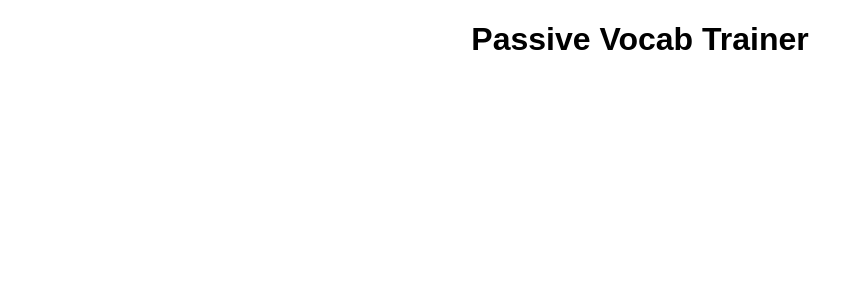
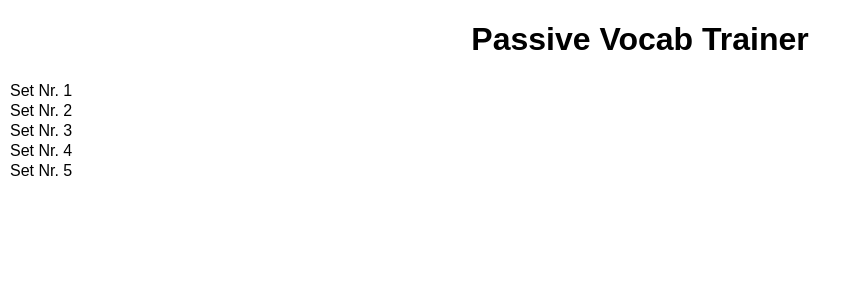
Before and after one commit to bjoernkuehne/PassiveVocabTrainer, a React (Create React App) app: page / in a window 1280 px wide. Shown: the top 300 px of the page, without its empty margins (0-862 px from the left). Built offline with nearby package versions, Linux system fonts and the light colour scheme.

Commit message:
prepared VocabSetList

```diff
--- a/src/App.tsx
+++ b/src/App.tsx
@@ -2,13 +2,17 @@ import { useState } from "react";
 import LearnView from "./components/LearnView";
 import "./styles.css";
 import { createMockVocabSets } from "./data/mock-data";
+import VocabSetList from "./components/VocabSetList";
+import IVocabSet from "./interfaces/VocabSet";
 
 export default function App() {
   const [vocabSets, setVocabSets] = useState(createMockVocabSets(5, 10))
+  const [maybeCurrentlyLearning, setMaybeCurrentlyLearning] = useState<IVocabSet | undefined>(undefined)
 
   return (
     <div className="App">
       <h1>Passive Vocab Trainer</h1>
+      <VocabSetList vocabSets={vocabSets} />
     </div>
   );
 }
--- /dev/null
+++ b/src/components/VocabSetList.tsx
@@ -0,0 +1,19 @@
+import IVocabSet from "../interfaces/VocabSet"
+
+interface IProps {
+    vocabSets: IVocabSet[]
+}
+
+const VocabSetList = (props: IProps): JSX.Element => {
+    const SingleVocabSet = (vocabSet: IVocabSet): JSX.Element => (
+        <tr>{vocabSet.name}</tr>
+    )
+
+    return (
+        <table>
+            {props.vocabSets.map(SingleVocabSet)}
+        </table>
+    )
+}
+
+export default VocabSetList
```
